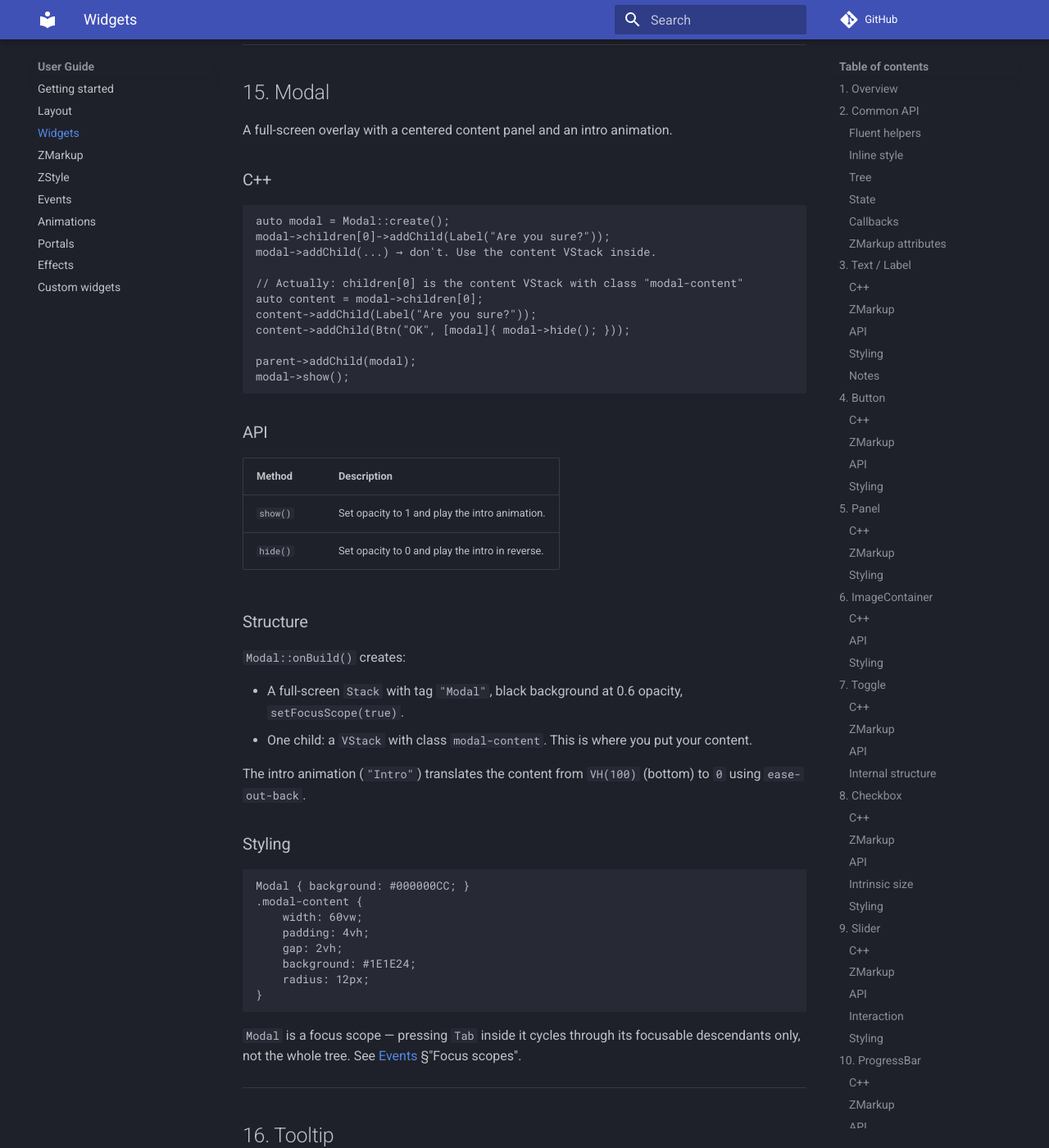
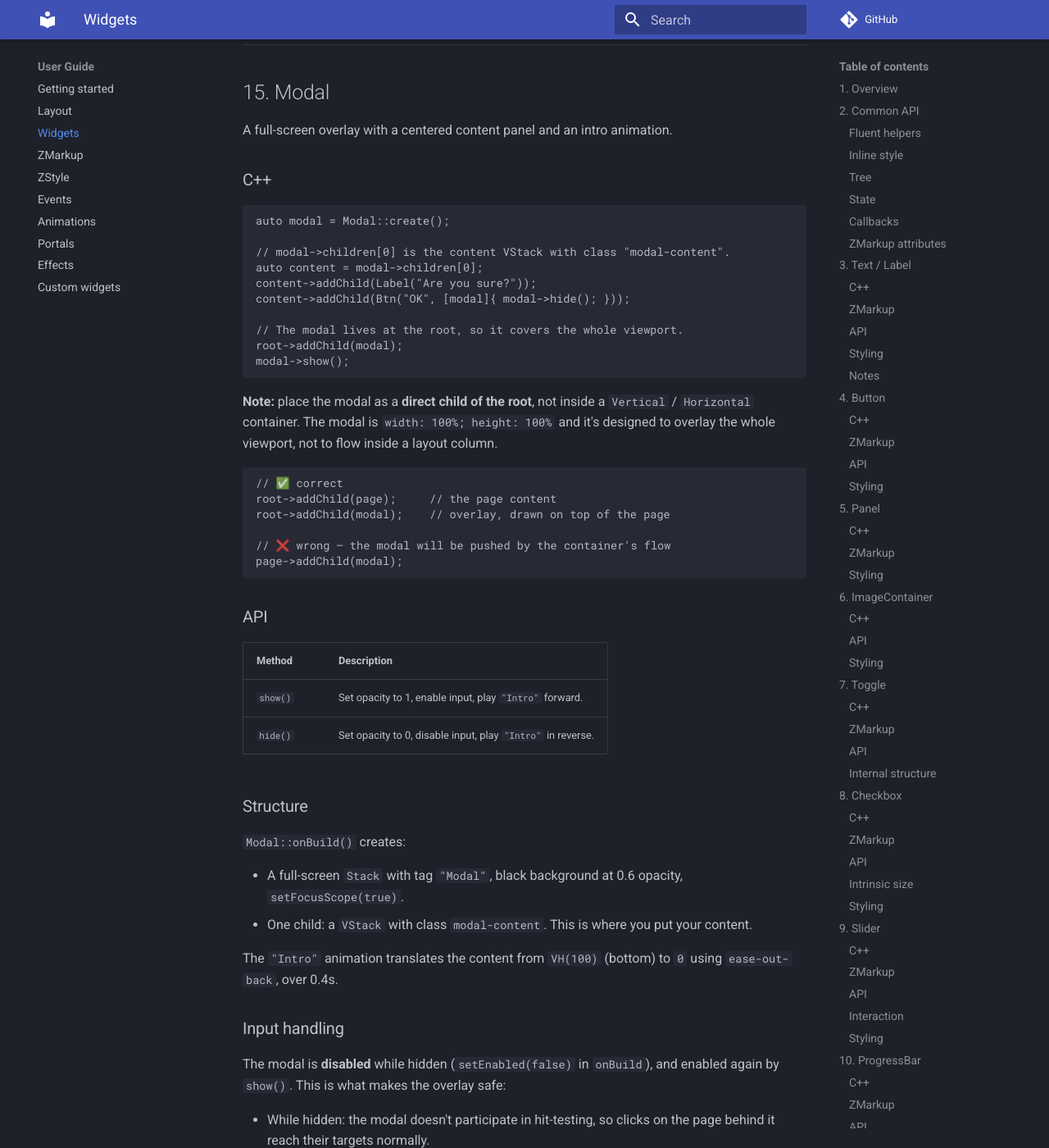
Before and after one commit to zLouis043/ZenitUI, an MkDocs documentation site: the page built from docs/user/03-widgets.md, in a window 1280 px wide and 1400 px high, scrolled down 19569 px. Shown: the whole window at 82% size. Built offline with MkDocs 1.6.1 and Material for MkDocs 9.7.7, drawn with Linux system fonts in a browser that asks for light colours; comment, search, counter and statistics services are not loaded; some of the changed text lies outside the part shown.

Commit message:
Added example 08_portal, fixed modal behaviour and updated the docS

````diff
--- a/docs/user/03-widgets.md
+++ b/docs/user/03-widgets.md
@@ -883,24 +883,37 @@ animation.
 
 ```cpp
 auto modal = Modal::create();
-modal->children[0]->addChild(Label("Are you sure?"));
-modal->addChild(...) → don't. Use the content VStack inside.
 
-// Actually: children[0] is the content VStack with class "modal-content"
+// modal->children[0] is the content VStack with class "modal-content".
 auto content = modal->children[0];
 content->addChild(Label("Are you sure?"));
 content->addChild(Btn("OK", [modal]{ modal->hide(); }));
 
-parent->addChild(modal);
+// The modal lives at the root, so it covers the whole viewport.
+root->addChild(modal);
 modal->show();
+```
+
+**Note:** place the modal as a **direct child of the root**, not inside
+a `Vertical` / `Horizontal` container. The modal is `width: 100%;
+height: 100%` and it's designed to overlay the whole viewport, not to
+flow inside a layout column.
+
+```cpp
+// ✅ correct
+root->addChild(page);     // the page content
+root->addChild(modal);    // overlay, drawn on top of the page
+
+// ❌ wrong — the modal will be pushed by the container's flow
+page->addChild(modal);
 ```
 
 ### API
 
 | Method | Description |
 |--------|-------------|
-| `show()` | Set opacity to 1 and play the intro animation. |
-| `hide()` | Set opacity to 0 and play the intro in reverse. |
+| `show()` | Set opacity to 1, enable input, play `"Intro"` forward. |
+| `hide()` | Set opacity to 0, disable input, play `"Intro"` in reverse. |
 
 ### Structure
 
@@ -911,8 +924,21 @@ modal->show();
 - One child: a `VStack` with class `modal-content`. This is where you
   put your content.
 
-The intro animation (`"Intro"`) translates the content from `VH(100)`
-(bottom) to `0` using `ease-out-back`.
+The `"Intro"` animation translates the content from `VH(100)` (bottom)
+to `0` using `ease-out-back`, over 0.4s.
+
+### Input handling
+
+The modal is **disabled** while hidden (`setEnabled(false)` in
+`onBuild`), and enabled again by `show()`. This is what makes the
+overlay safe:
+
+- While hidden: the modal doesn't participate in hit-testing, so
+  clicks on the page behind it reach their targets normally.
+- While shown: the modal intercepts input, as a modal should.
+
+Without this, the full-screen invisible modal would swallow clicks
+meant for the page underneath.
 
 ### Styling
 
````
Also changed, not shown: docs/ROADMAP.md (+33 -0 lines), docs/api/Widgets.md (+30 -6 lines), docs/user/06-events.md (+36 -0 lines), examples/README.md (+2 -0 lines), 4 other files.
